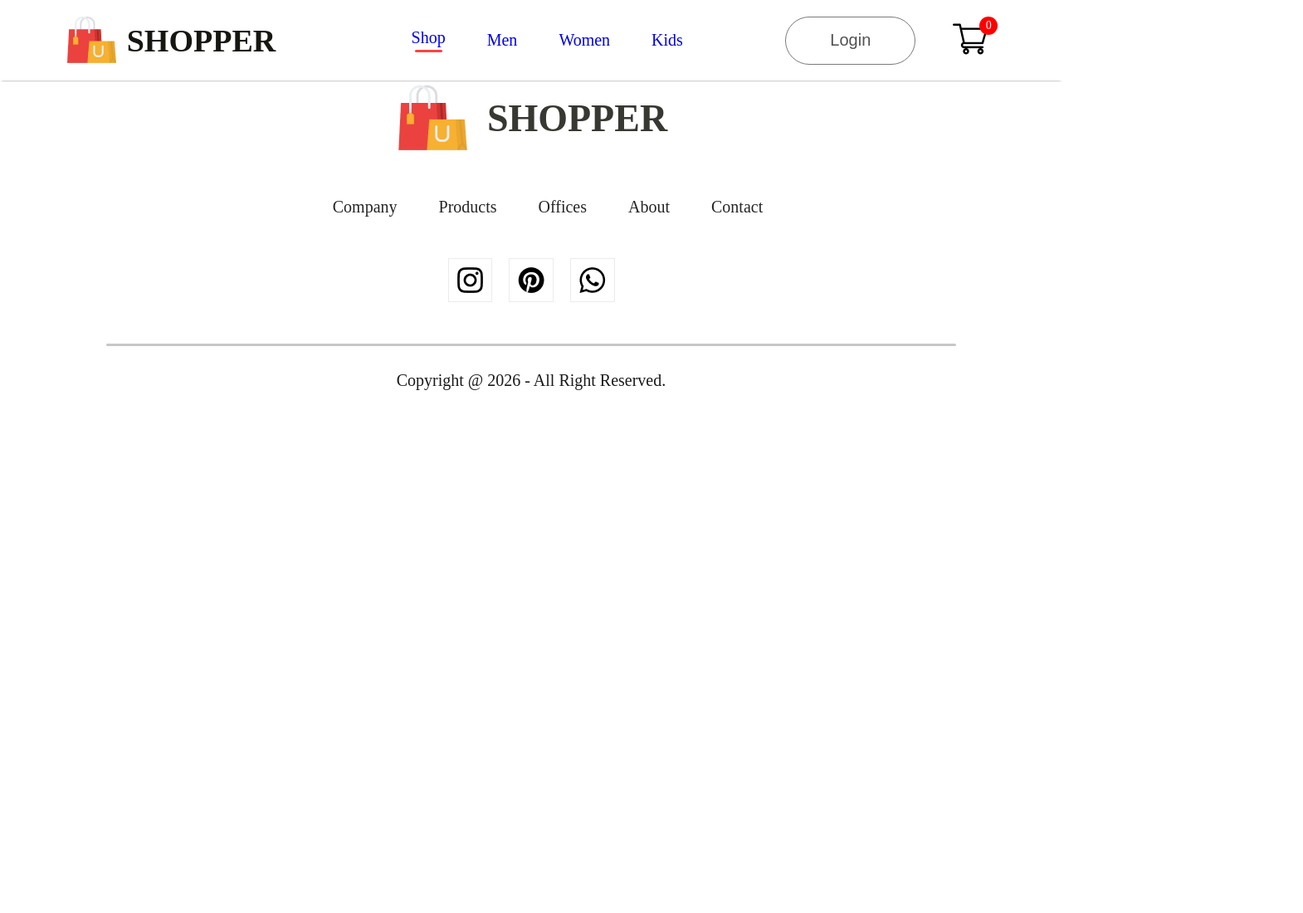
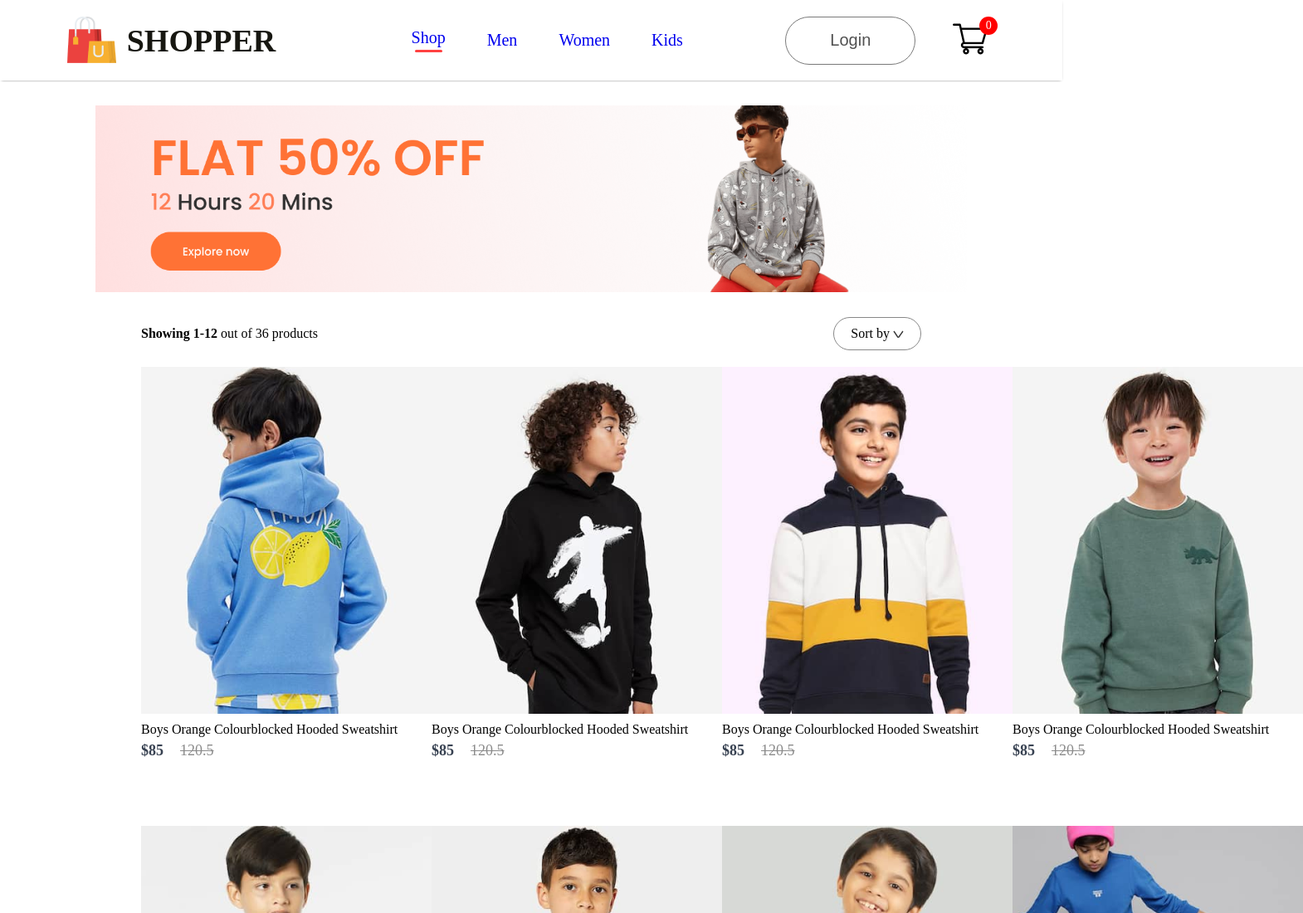
Before and after one commit to Santhoshkumar0913/E-commerce-platform, a React (Create React App) app in the folder frontend/: page /kids in a window 1280 px wide. Shown: the top 1100 px of the page at 83% size, 1570 px wide, since content can reach past the window. Before the commit the page ends 800 px from the top, so only its background shows below. Built offline with nearby package versions, Linux system fonts and the light colour scheme; a web font is replaced by a local one.

Commit message:
Added shopcategory css style.

```diff
--- a/frontend/src/App.js
+++ b/frontend/src/App.js
@@ -10,7 +10,7 @@
 import Footer from './Components/Footer/Footer';
 import men_banner from './Components/Assets/banner_mens.png'
 import women_banner from './Components/Assets/banner_women.png'
-import kid_banner from './Components/Assets/banner_kis.png'
+import kid_banner from './Components/Assets/banner_kids.png'
 
 function App() {
   return (
@@ -19,9 +19,9 @@
       <Navbar/>
       <Routes>
         <Route path='/' element={<Shop/>}/>
-        <Route path='/mens' element={<ShopCategory category="men"/>}/>
-        <Route path='/womens' element={<ShopCategory category="women"/>}/>
-        <Route path='/kids' element={<ShopCategory category="kid"/>}/>
+        <Route path='/mens' element={<ShopCategory banner={men_banner} category="men"/>}/>
+        <Route path='/womens' element={<ShopCategory banner={women_banner} category="women"/>}/>
+        <Route path='/kids' element={<ShopCategory banner={kid_banner} category="kid"/>}/>
         <Route path="/products" element={<Product/>}>
           <Route path=':productId' element={<Product/>}/>
         </Route>
--- a/frontend/src/Pages/CSS/ShopCategory.css
+++ b/frontend/src/Pages/CSS/ShopCategory.css
@@ -0,0 +1,25 @@
+.shopcategory-banner{
+    display: block;
+    margin: 30px auto;
+    width: 82%;
+}
+.shopcategory-indexSort{
+    display: flex;
+    margin: 0px 170px;
+    justify-content: space-between;
+    align-items: center;
+}
+.shopcategory-sort{
+    padding: 10px 20px;
+    border-radius: 40px;
+    border: 1px solid #888;
+}
+.shopcategory-indexSort p span{
+    font-weight: 600;
+}
+.shopcategory-products{
+    margin: 20px 170px;
+    display: grid;
+    grid-template-columns: 1fr 1fr 1fr 1fr;
+    row-gap: 80px;
+}
--- a/frontend/src/Pages/ShopCategory.jsx
+++ b/frontend/src/Pages/ShopCategory.jsx
@@ -1,12 +1,33 @@
 import React, { useContext } from 'react'
-import '../CSS/ShopCategory'
+import './CSS/ShopCategory.css'
 import { ShopContext } from '../Context/ShopContext'
+import dropdown_icon from '../Components/Assets/dropdown_icon.png'
+import Item from '../Components/Item/Item'
 
 const ShopCategory = (props) => {
   const {all_product} = useContext(ShopContext)
   return (
     <div className='shop-category'>
+      <img className='shopcategory-banner' src={props.banner} alt="" />
+      <div className="shopcategory-indexSort">
+        <p>
+          <span>Showing 1-12</span> out of 36 products
+        </p>
+        <div className="shopcategory-sort">
+          Sort by <img src={dropdown_icon} alt="" />
+        </div>
+      </div>
+      <div className="shopcategory-products">
+        {all_product.map((item,i)=>{
+          if (props.category===item.category) {
+            return <Item key={i} id={item.id} name={item.name} image={item.image} new_price={item.new_price} old_price={item.old_price}/>
+          }
+          else{
+            return null;
+          }
 
+        })}
+      </div>
     </div>
   )
 }
```
